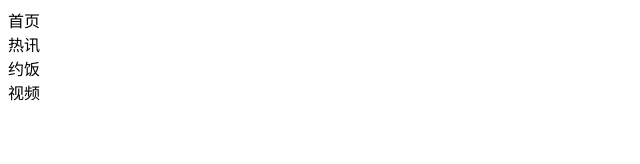
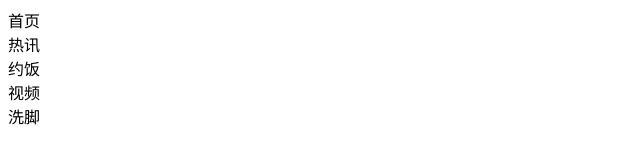
Before and after one commit to CLAY-zhao/test, a plain HTML site: page index.html in a window 1280 px wide. Shown: the full height of the page, 0-640 px from the left. Drawn offline with Linux system fonts and the light colour scheme.

Commit message:
新增title标签和洗脚功能

```diff
--- a/index.html
+++ b/index.html
@@ -1,4 +1,6 @@
+<title>一个H5页面</title>
 <div>首页</div>
 <div>热讯</div>
 <div>约饭</div>
 <div>视频</div>
+<div>洗脚</div>
```
